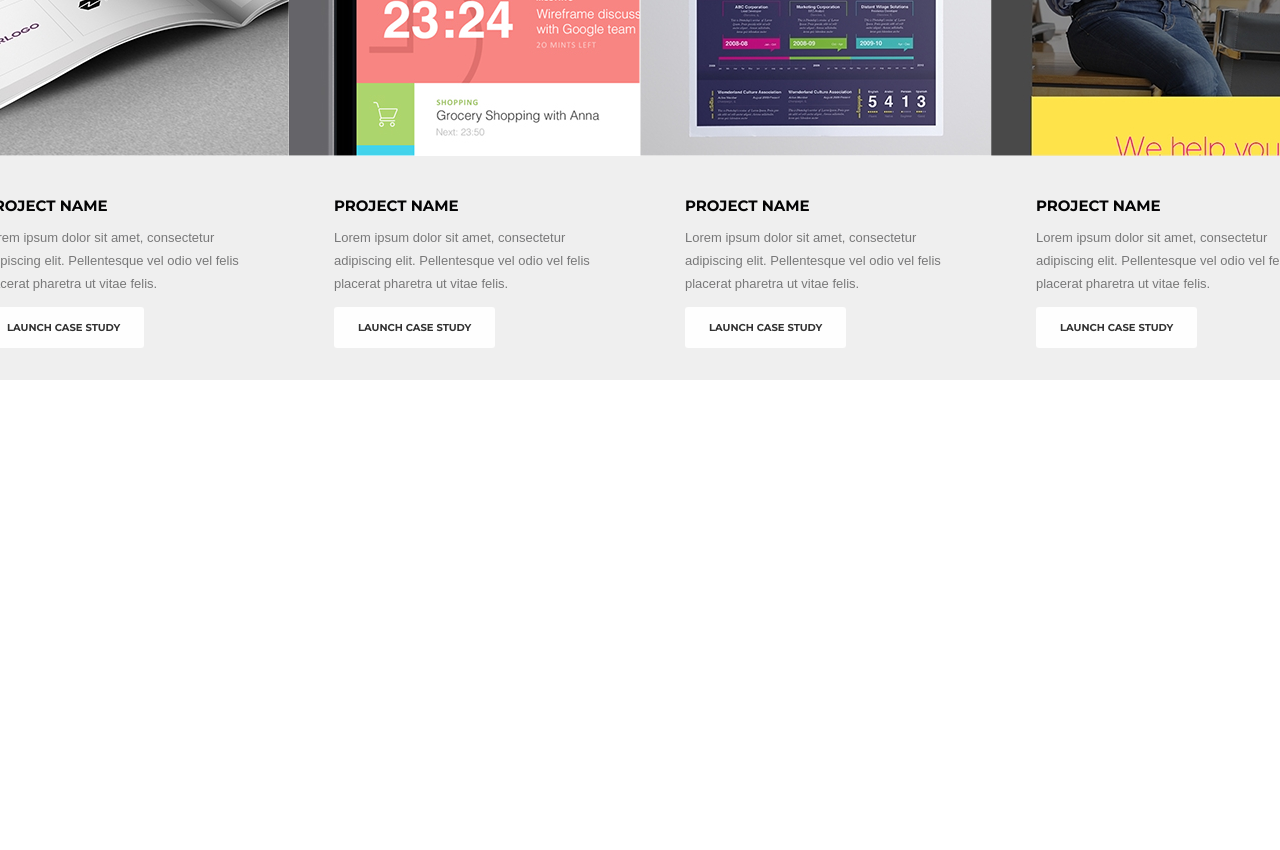
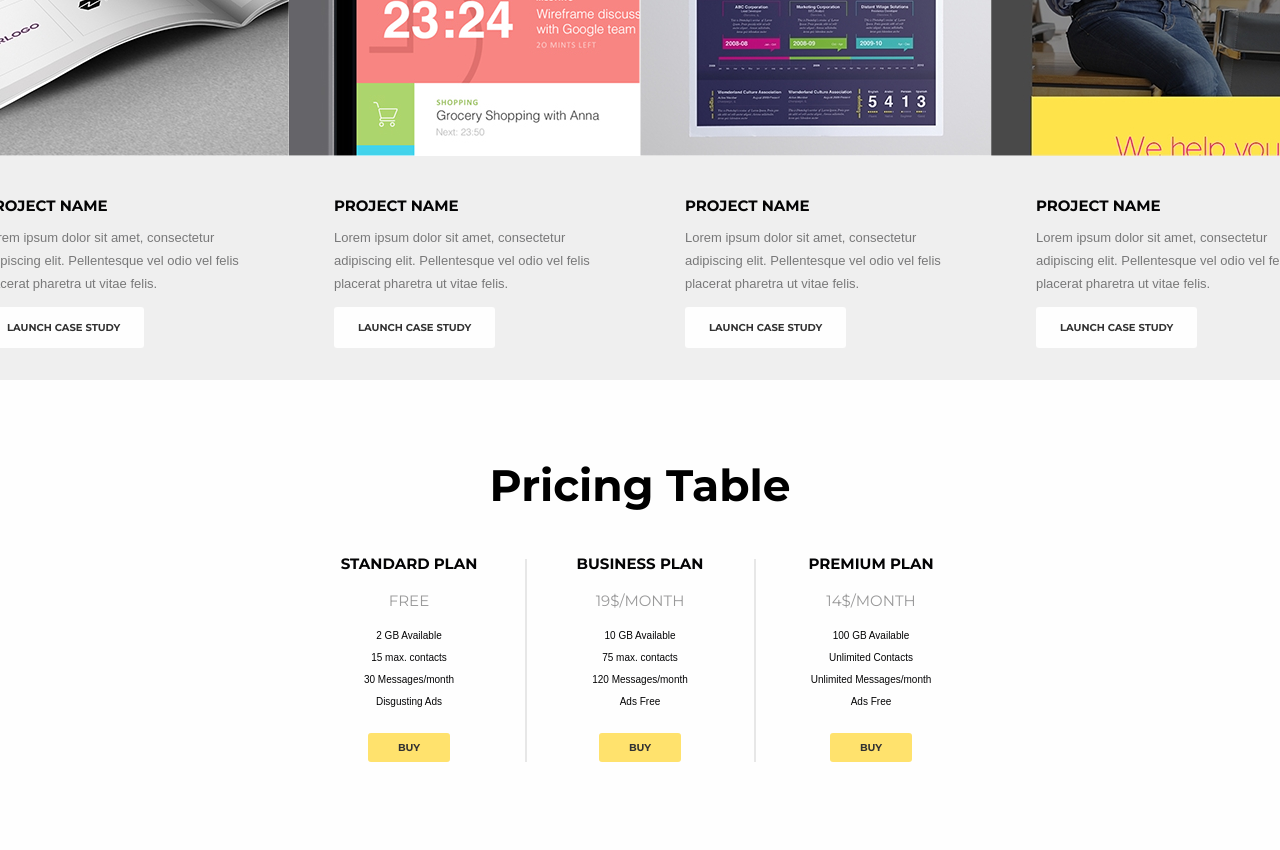
Before and after one commit to yuriy-m-dev/zippy, a website: page app/index.html in a window 1280 px wide. Shown: the part 2005-2855 px from the top of the page. Before the commit the page ends 2385 px from the top, so only its background shows below. Drawn offline with nearby package versions, Linux system fonts and the light colour scheme; files that its build step writes are made by us from their sources.

Commit message:
added pricing section

```diff
--- a/app/index.html
+++ b/app/index.html
@@ -209,6 +209,61 @@
         </div>
     </section>
 
+    <section class="pricing">
+        <div class="container">
+            <div class="pricing__inner">
+                <div class="pricing__title title">
+                    Pricing Table
+                </div>
+                <div class="pricing__item">
+                    <div class="pricing__item-plan">
+                        STANDARD PLAN
+                        <span>Free</span>
+                    </div>
+                    <div class="pricing__item-text">
+                        <span>2 GB Available</span>
+                        <span>15 max. contacts</span>
+                        <span>30 Messages/month</span>
+                        <span>Disgusting Ads</span>
+                    </div>
+                    <div class="pricing__item-btn">
+                        <a href="#">buy</a>
+                    </div>
+                </div>
+                <div class="pricing__item pricing-center">
+                    <div class="pricing__item-plan">
+                        BUSINESS PLAN
+                        <span>19$/MONTH</span>
+                    </div>
+                    <div class="pricing__item-text">
+                        <span>10 GB Available</span>
+                        <span>75 max. contacts</span>
+                        <span>120 Messages/month</span>
+                        <span>Ads Free</span>
+                    </div>
+                    <div class="pricing__item-btn">
+                        <a href="#">buy</a>
+                    </div>
+                </div>
+                <div class="pricing__item">
+                    <div class="pricing__item-plan">
+                        PREMIUM PLAN
+                        <span>14$/MONTH</span>
+                    </div>
+                    <div class="pricing__item-text">
+                        <span>100 GB Available</span>
+                        <span>Unlimited Contacts</span>
+                        <span>Unlimited Messages/month</span>
+                        <span>Ads Free</span>
+                    </div>
+                    <div class="pricing__item-btn">
+                        <a href="#">buy</a>
+                    </div>
+                </div>
+            </div>
+        </div>
+    </section>
+
     <script src="https://ajax.googleapis.com/ajax/libs/jquery/3.4.1/jquery.min.js"></script>
     <script src="js/libs.min.js"></script>
     <script src="js/main.js"></script>
--- a/app/scss/style.scss
+++ b/app/scss/style.scss
@@ -244,3 +244,83 @@
         }
     }
 }
+
+.pricing{
+    background-color: #fefefe;
+}
+.pricing__inner{
+    display: flex;
+    flex-wrap: wrap;
+    justify-content: space-between;
+    padding: 80px 0 95px;
+}
+.pricing__title{
+    width: 100%;
+    margin-bottom: 45px;
+    text-align: center;
+}
+.pricing__item{
+    display: flex;
+    flex-direction: column;
+    justify-content: space-between;
+    width: 231px;
+    padding: 0px 40px;
+    text-align: center;
+    &-plan{
+        font-family: 'Montserrat', sans-serif;
+        font-size: 15px;
+        color: $text;
+        font-weight: 700;
+        text-transform: uppercase;
+        span{
+            display: block;
+            font-weight: 400;
+            opacity: .4;
+            margin: 20px 0 15px;
+        }
+    }
+    &-text{
+        font-weight: 400;
+        font-size: 10px;
+        color: $text;
+        line-height: 22px;
+        margin-bottom: 27px;
+        span{
+            display: block;
+        }
+    }
+    &-btn a{
+        font-family: 'Montserrat', sans-serif;
+        padding: 8px 30px;
+        color: #323232;
+        font-size: 10px;
+        font-weight: 700;
+        text-transform: uppercase;
+        background-color: $yellow;
+        border-radius: 3px;
+        transition: .3s;
+        &:hover{
+            color: #fefefe;
+            background-color: $purple;
+        }
+    }
+}
+.pricing-center{
+    position: relative;
+    &::before,
+    &::after{
+        content: '';
+        position: absolute;
+        width: 2px;
+        height: 203px;
+        background-color: #e7e7e7;
+    }
+    &::before{
+        top: 4px;
+        left: 0;
+    }
+    &::after{
+        top: 4px;
+        right: 0;
+    }
+}
```
